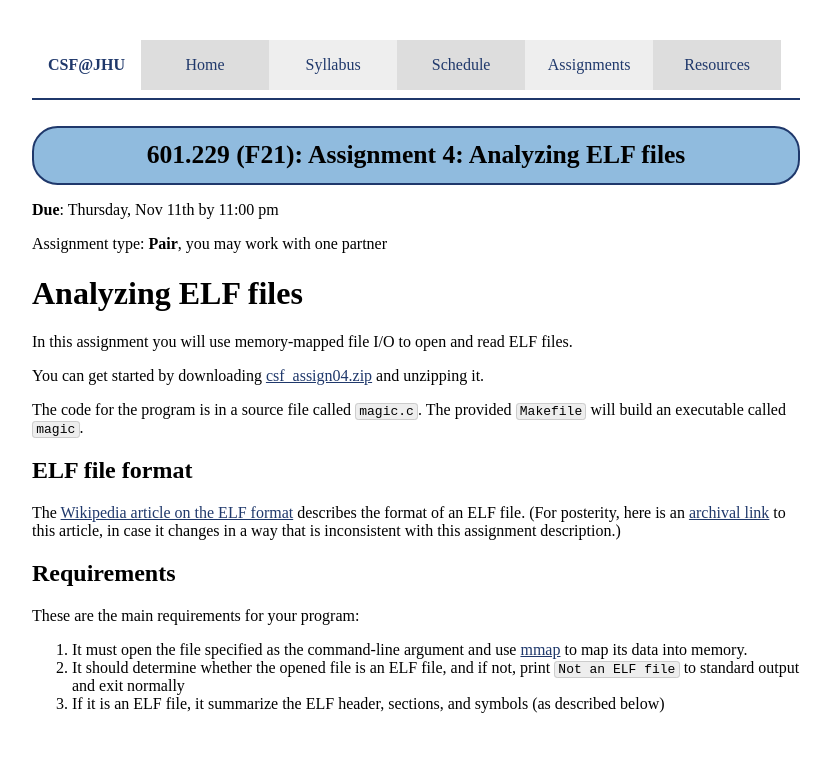
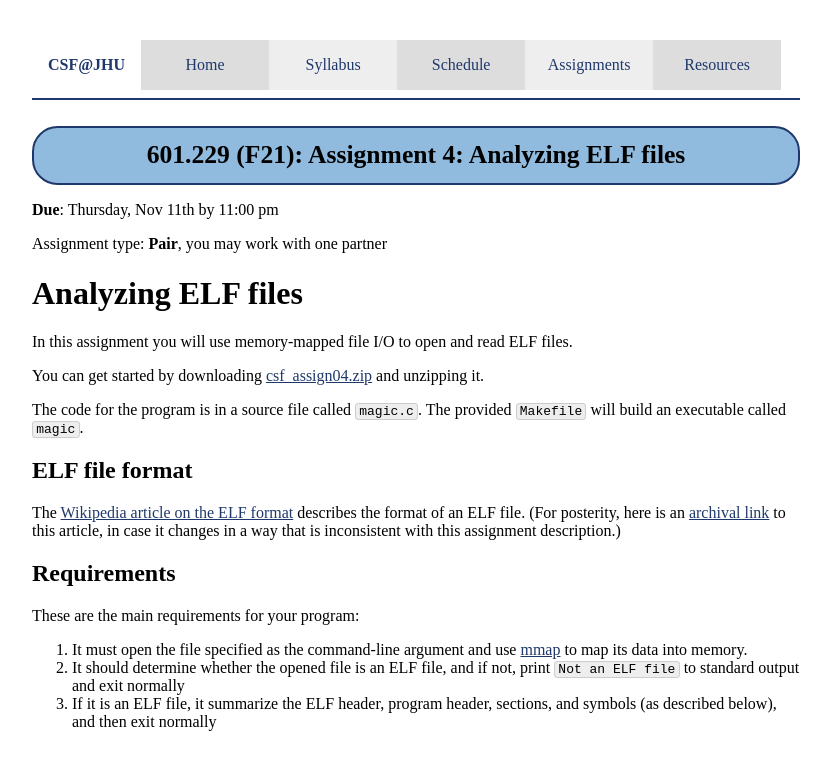
Before and after one commit to jhucsf/fall2021, a Jekyll site: the page built from assign/assign04.md, in a window 1280 px wide. Shown: the top 770 px of the page, without its empty margins (224-1055 px from the left). Built offline with Jekyll 4.4.1, drawn with Linux system fonts in a browser that asks for light colours.

Commit message:
maybe summarize program header?

```diff
--- a/assign/assign04.md
+++ b/assign/assign04.md
@@ -36,5 +36,5 @@ These are the main requirements for your program:
 2. It should determine whether the opened file is an ELF file, and
    if not, print `Not an ELF file` to standard output and exit
    normally
-3. If it is an ELF file, it summarize the ELF header, sections, and
-   symbols (as described below)
+3. If it is an ELF file, it summarize the ELF header, program header,
+   sections, and symbols (as described below), and then exit normally
```
